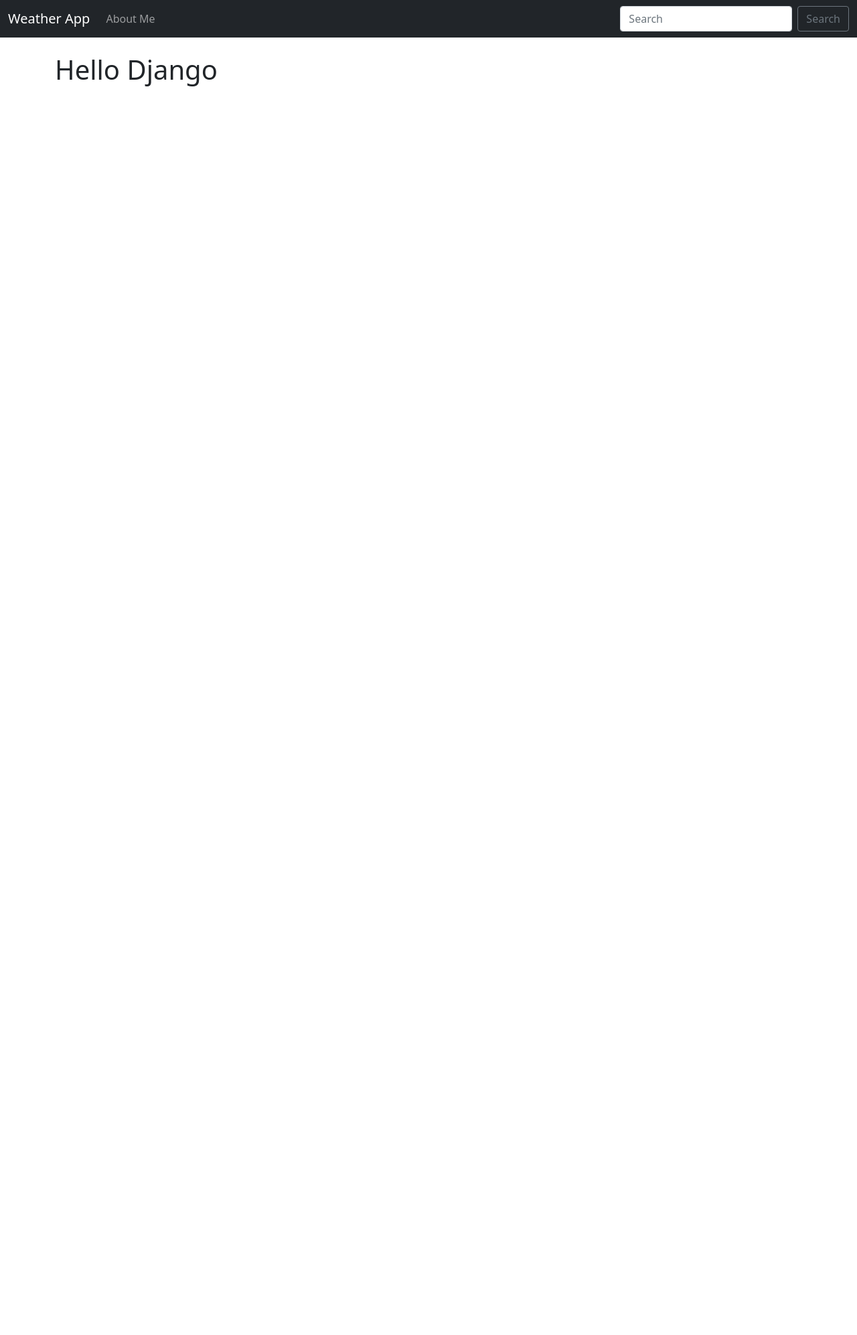
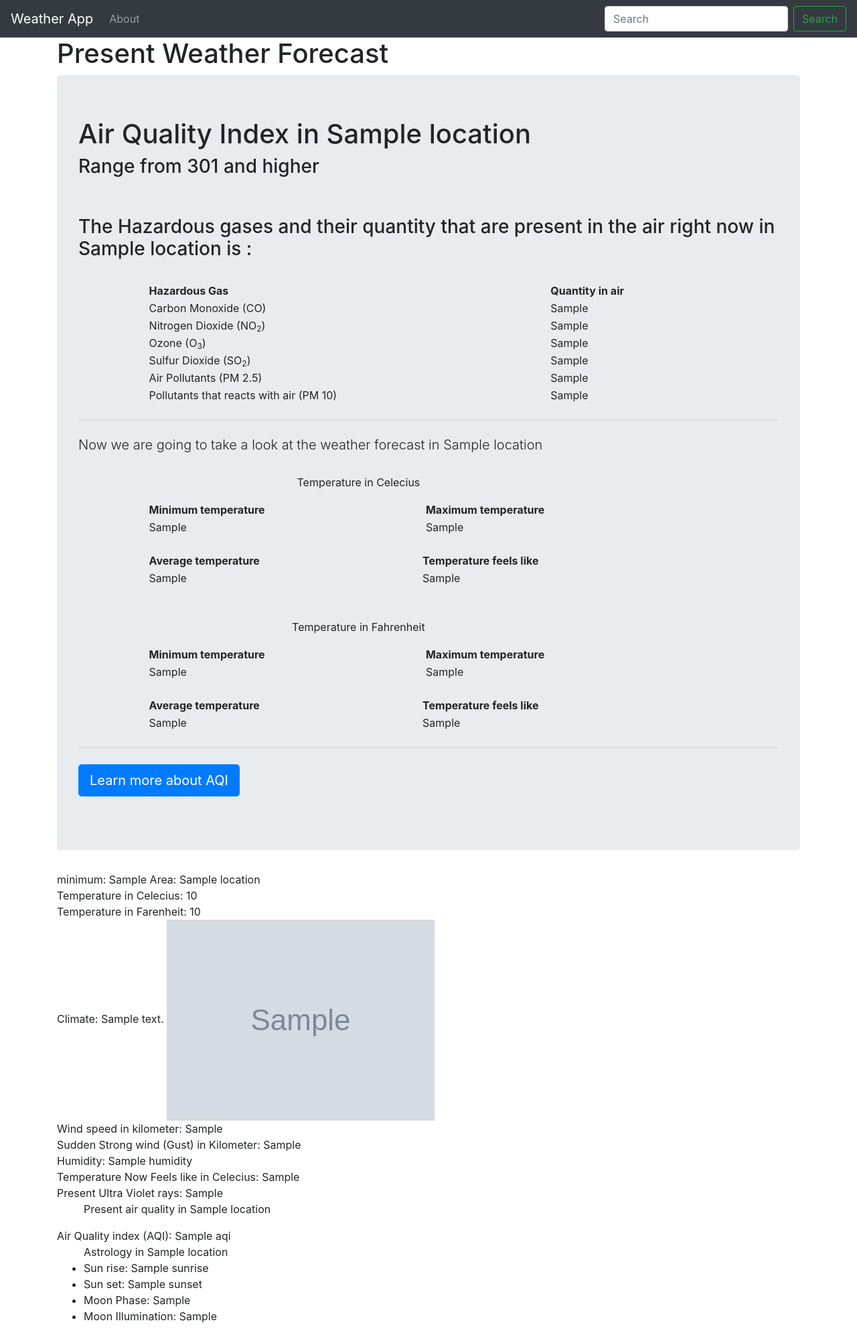
Before and after one commit to arvind444/djangoweather, a Django app: template weatherLookUp/templates/home.html in a window 1280 px wide. Shown: the whole page at 67% size. Before the commit the page ends 129 px from the top, so only its background shows below. Run offline with Django 3.2, Linux system fonts and the light colour scheme; the template is opened without the code that fills it: most values are stand-ins (such as "Sample title", 1, 10 or a date in 2020); grey boxes marked "Sample" are stand-in pictures; some libraries are stand-ins or nearby versions.

Commit message:
Changes in Home Page

```diff
--- a/weatherLookUp/templates/about.html
+++ b/weatherLookUp/templates/about.html
@@ -2,6 +2,6 @@
 
 {% block content %}
 
-<h1>About Django</h1>
+<h1>About AQI</h1>
 
 {% endblock %}
--- a/weatherLookUp/templates/base.html
+++ b/weatherLookUp/templates/base.html
@@ -3,50 +3,44 @@
   <head>
     <!-- Required meta tags -->
     <meta charset="utf-8">
-    <meta name="viewport" content="width=device-width, initial-scale=1">
+    <meta name="viewport" content="width=device-width, initial-scale=1, shrink-to-fit=no">
 
     <!-- Bootstrap CSS -->
-    <link href="https://cdn.jsdelivr.net/npm/bootstrap@5.0.2/dist/css/bootstrap.min.css" rel="stylesheet" integrity="sha384-EVSTQN3/azprG1Anm3QDgpJLIm9Nao0Yz1ztcQTwFspd3yD65VohhpuuCOmLASjC" crossorigin="anonymous">
+    <link rel="stylesheet" href="https://maxcdn.bootstrapcdn.com/bootstrap/4.0.0/css/bootstrap.min.css" integrity="sha384-Gn5384xqQ1aoWXA+058RXPxPg6fy4IWvTNh0E263XmFcJlSAwiGgFAW/dAiS6JXm" crossorigin="anonymous">
 
-    <title>Django Weather</title>
+    <title>Django Weather App</title>
   </head>
   <body>
     <nav class="navbar navbar-expand-lg navbar-dark bg-dark">
-      <div class="container-fluid">
-        <a class="navbar-brand" href="{% url 'home' %}">Weather App</a>
-    	  <button class="navbar-toggler" type="button" data-bs-toggle="collapse" data-bs-target="#navbarSupportedContent" aria-controls="navbarSupportedContent" aria-expanded="false" aria-label="Toggle navigation">
+  <a class="navbar-brand" href= "{% url 'home' %}">Weather App</a>
+  <button class="navbar-toggler" type="button" data-toggle="collapse" data-target="#navbarSupportedContent" aria-controls="navbarSupportedContent" aria-expanded="false" aria-label="Toggle navigation">
     <span class="navbar-toggler-icon"></span>
   </button>
+
   <div class="collapse navbar-collapse" id="navbarSupportedContent">
-      <ul class="navbar-nav me-auto mb-2 mb-lg-0">
+    <ul class="navbar-nav mr-auto">
       <li class="nav-item">
-          <a class="nav-link" href="{% url 'about' %}">About Me</a>
+        <a class="nav-link" href="{% url 'about' %}">About</a>
       </li>
     </ul>
-      <form class="d-flex">
-        <input class="form-control me-2" type="search" placeholder="Search" aria-label="Search">
-        <button class="btn btn-outline-secondary" type="submit">Search</button>
+    <form class="form-inline my-2 my-lg-0">
+      <input class="form-control mr-sm-2" type="search" placeholder="Search" aria-label="Search">
+      <button class="btn btn-outline-success my-2 my-sm-0" type="submit">Search</button>
     </form>
   </div>
-  </div>
 </nav>
-  	<br/>
+
 <div class="container">
     {% block content %}
 
+    {% endblock %}
 
-		{% endblock %}
 </div>
 
-    <!-- Optional JavaScript; choose one of the two! -->
-
-    <!-- Option 1: Bootstrap Bundle with Popper -->
-    <script src="https://cdn.jsdelivr.net/npm/bootstrap@5.0.2/dist/js/bootstrap.bundle.min.js" integrity="sha384-MrcW6ZMFYlzcLA8Nl+NtUVF0sA7MsXsP1UyJoMp4YLEuNSfAP+JcXn/tWtIaxVXM" crossorigin="anonymous"></script>
-
-    <!-- Option 2: Separate Popper and Bootstrap JS -->
-    <!--
-    <script src="https://cdn.jsdelivr.net/npm/@popperjs/core@2.9.2/dist/umd/popper.min.js" integrity="sha384-IQsoLXl5PILFhosVNubq5LC7Qb9DXgDA9i+tQ8Zj3iwWAwPtgFTxbJ8NT4GN1R8p" crossorigin="anonymous"></script>
-    <script src="https://cdn.jsdelivr.net/npm/bootstrap@5.0.2/dist/js/bootstrap.min.js" integrity="sha384-cVKIPhGWiC2Al4u+LWgxfKTRIcfu0JTxR+EQDz/bgldoEyl4H0zUF0QKbrJ0EcQF" crossorigin="anonymous"></script>
-    -->
+    <!-- Optional JavaScript -->
+    <!-- jQuery first, then Popper.js, then Bootstrap JS -->
+    <script src="https://code.jquery.com/jquery-3.2.1.slim.min.js" integrity="sha384-KJ3o2DKtIkvYIK3UENzmM7KCkRr/rE9/Qpg6aAZGJwFDMVNA/GpGFF93hXpG5KkN" crossorigin="anonymous"></script>
+    <script src="https://cdnjs.cloudflare.com/ajax/libs/popper.js/1.12.9/umd/popper.min.js" integrity="sha384-ApNbgh9B+Y1QKtv3Rn7W3mgPxhU9K/ScQsAP7hUibX39j7fakFPskvXusvfa0b4Q" crossorigin="anonymous"></script>
+    <script src="https://maxcdn.bootstrapcdn.com/bootstrap/4.0.0/js/bootstrap.min.js" integrity="sha384-JZR6Spejh4U02d8jOt6vLEHfe/JQGiRRSQQxSfFWpi1MquVdAyjUar5+76PVCmYl" crossorigin="anonymous"></script>
   </body>
 </html>
--- a/weatherLookUp/templates/home.html
+++ b/weatherLookUp/templates/home.html
@@ -2,6 +2,172 @@
 
 {% block content %}
 
-<h1>Hello Django</h1>
+<h1>Present Weather Forecast</h1>
+
+{% if api %}
+	{% if api == "Error Occured" %}
+		There was an Error. Please try again later.
+	{% else %}
+
+<div class="jumbotron">
+  <h1 class="display-5">Air Quality Index in {{ api.location.name}}</h1>
+
+  		{% if aqi == 1 %}
+  		<h3>Range from 0 to 50</h3>
+  		{% elif aqi == 2 %}
+  		<h3>Range from 51 to 100</h3>
+  		{% elif aqi == 3 %}
+  		<h3>Range from 101 to 150</h3>
+  		{% elif aqi == 4 %}
+  		<h3>Range from 151 to 200</h3>
+  		{% elif aqi == 5 %}
+  		<h3>Range from 201 to 300</h3>
+  		{% else %}
+  		<h3>Range from 301 and higher</h3>
+  		{% endif %}
+
+  		<br>
+  		<br>
+
+  	<h3>The Hazardous gases and their quantity that are present in the air right now in {{api.location.name}} is :</h3>
+
+  	<br>
+
+
+  		<table width="80%" align="center">
+  			<tr style="padding: 15px;">
+  				<th>Hazardous Gas</th>
+  				<th>Quantity in air</th>
+  			</tr>
+  			<tr>
+  				<td>Carbon Monoxide (<span>CO</span>)</td>
+  				<td>{{api.current.air_quality.co}}</td>
+  			</tr>
+  			<tr>
+  				<td>Nitrogen Dioxide (<span>NO<sub>2</sub></span>)</td>
+  				<td>{{api.current.air_quality.no2}}</td>
+  			</tr>
+  			<tr>
+  				<td>Ozone (<span>O<sub>3</sub></span>)</td>
+  				<td>{{api.current.air_quality.o3}}</td>
+  			</tr>
+  			<tr>
+  				<td>Sulfur Dioxide (<span>SO<sub>2</sub></span>)</td>
+  				<td>{{api.current.air_quality.so2}}</td>
+  			</tr>
+  			<tr>
+  				<td>Air Pollutants (<span>PM 2.5</span>)</td>
+  				<td>{{api.current.air_quality.pm2_5}}</td>
+  			</tr>
+  			<tr>
+  				<td>Pollutants that reacts with air (<span>PM 10</span>)</td>
+  				<td>{{api.current.air_quality.pm10}}</td>
+  			</tr>
+  		</table>
+
+	<hr class="my-4">
+  <h2 class="lead">Now we are going to take a look at the weather forecast in {{api.location.name}}</h2>
+  <br>
+  <p style="width: 80%;" align="center">Temperature in Celecius</p>
+  <table width="80%" align="center">
+  	<tr style="padding: 15px;">
+  		<th>Minimum temperature</th>
+  		<th>Maximum temperature</th>
+
+  	</tr>
+  	<tr>
+  		<td>{{temperature.mintemp_c}}</td>
+  		<td>{{temperature.maxtemp_c}}</td>
+
+  	</tr>
+  </table>
+  <br>
+   <table width="80%" align="center">
+  	<tr style="padding: 15px;">
+  		<th>Average temperature</th>
+  		<th>Temperature feels like</th>
+
+  	</tr>
+  	<tr>
+  		<td>{{temperature.avgtemp_c}}</td>
+  		<td>{{api.current.feelslike_c}}</td>
+
+  	</tr>
+  </table>
+  <br>
+  <br>
+  <p style="width: 80%;" align="center">Temperature in Fahrenheit</p>
+  <table width="80%" align="center">
+  	<tr style="padding: 15px;">
+  		<th>Minimum temperature</th>
+  		<th>Maximum temperature</th>
+
+  	</tr>
+  	<tr>
+  		<td>{{temperature.mintemp_f}}</td>
+  		<td>{{temperature.maxtemp_f}}</td>
+
+  	</tr>
+  </table>
+  <br>
+   <table width="80%" align="center">
+  	<tr style="padding: 15px;">
+  		<th>Average temperature</th>
+  		<th>Temperature feels like</th>
+
+  	</tr>
+  	<tr>
+  		<td>{{temperature.avgtemp_f}}</td>
+  		<td>{{api.current.feelslike_f}}</td>
+
+  	</tr>
+  </table>
+  <hr class="my-4">
+  <p class="lead">
+    <a class="btn btn-primary btn-lg" href="{% url 'about' %}" role="button">Learn more about AQI</a>
+  </p>
+</div>
+
+
+
+
+
+minimum: {{temperature.mintemp_c}}
+
+	Area: {{ api.location.name}} </br>
+
+	Temperature in Celecius: {{ api.current.temp_c}} </br>
+
+	Temperature in Farenheit: {{ api.current.temp_f}} </br>
+
+	Climate: <span>{{ api.current.condition.text}}</span> <img src={{ api.current.condition.icon }} /> </br>
+
+	Wind speed in kilometer: {{ api.current.wind_kph }} </br>
+
+	Sudden Strong wind (<span>Gust</span>) in Kilometer: {{api.current.gust_kph}} </br>
+
+	Humidity: {{api.current.humidity}} </br>
+
+	Temperature Now Feels like in Celecius: {{api.current.feelslike_c}} </br>
+
+	Present Ultra Violet rays: {{api.current.uv}} </br>
+
+	<ul >Present air quality in {{api.location.name}}
+
+	</ul>
+
+	Air Quality index (<span>AQI</span>): {{ aqi }} </br>
+
+	<ul > Astrology in {{ api.location.name}}
+		<li>Sun rise: {{ astro.sunrise }}</li>
+		<li>Sun set: {{ astro.sunset }}</li>
+		<li>Moon Phase: {{ astro.moon_phase }}</li>
+		<li>Moon Illumination: {{ astro.moon_illumination }}</li>
+	</ul>
+
+	{% endif %}
+
+{% endif %}
+
 
 {% endblock %}
```
Also changed, not shown: weatherLookUp/views.py (+17 -1 lines). Lines whose indentation alone changed are shown as unchanged.
